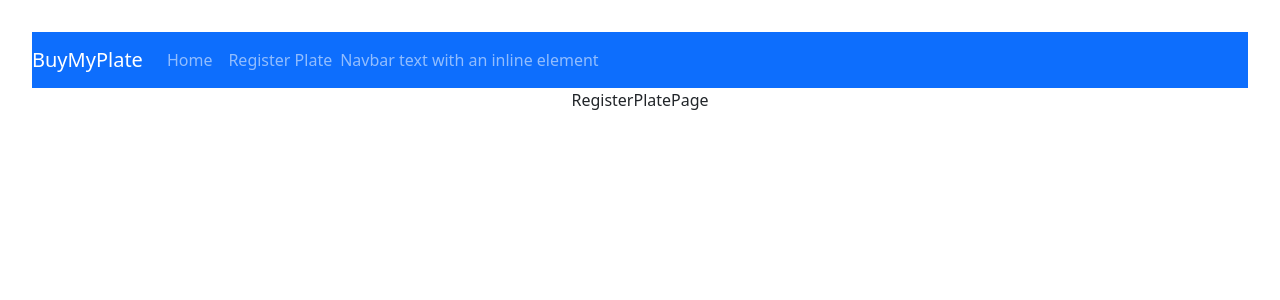
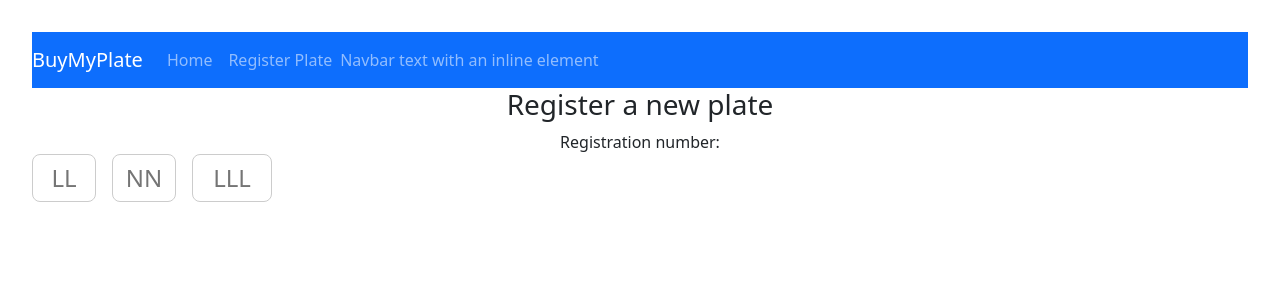
Before and after one commit to pockche123/buymyplate-client, a React (Vite) app: page /register-plate in a window 1280 px wide. Shown: the top 300 px of the page. Built offline with nearby package versions, Linux system fonts and the light colour scheme.

Commit message:
create register input

```diff
--- a/package.json
+++ b/package.json
@@ -14,6 +14,7 @@
     "bootstrap": "^5.3.5",
     "react": "^19.0.0",
     "react-dom": "^19.0.0",
+    "react-otp-input": "^3.1.1",
     "react-router-dom": "^7.5.1"
   },
   "devDependencies": {
--- a/src/App.jsx
+++ b/src/App.jsx
@@ -2,7 +2,7 @@ import './App.css'
 import { Routes, Route } from 'react-router-dom'
 import Home from './pages/home'
 import Navbar from './components/Navbar/Navbar'
-import RegisterPlatePage from './pages/RegisterPlate'
+import RegisterPlatePage from './pages/RegisterPlatePage'
 
 function App() {
 
--- /dev/null
+++ b/src/components/StandardRegPlateInput.jsx
@@ -0,0 +1,83 @@
+import React from 'react'
+import { useRef, useState } from 'react';
+
+
+const StandardRegPlateInput = ({props}) => {
+    const {values, setValues, errors, setErrors} = props
+
+    const refs = [useRef(), useRef(), useRef()];  // Refs for each input box
+
+    // Handle the change for each box
+    const handleChange = (index, e) => {
+      let val = e.target.value.toUpperCase();  // Convert to uppercase
+      val = index === 2 ? val.slice(0, 3) : val.slice(0, 2); // Limit input length for each box
+
+      let isValid = true;
+
+      // Validation logic based on the input box index
+      if (index === 1) {
+        // Second box should only have numbers
+        isValid = /^[0-9]{0,2}$/.test(val);  // Allow up to 2 digits for the second box
+      } else {
+        // First and third boxes should only have letters
+        isValid = /^[A-Z]{0,3}$/.test(val);  // Allow up to 2 letters for first/third box
+      }
+
+      // Update the errors array by copying the previous errors and updating the current index
+      const updatedErrors = [...errors];
+      updatedErrors[index] = !isValid;  // Set error to true if the input is invalid
+
+      // Update the values array
+      const updatedValues = [...values];
+      updatedValues[index] = val;  // Update the value of the current box
+
+      // Set the updated values and errors to state
+      setValues(updatedValues);
+      setErrors(updatedErrors);
+
+      // If the value is filled and it's not the last box, focus the next box
+      if (val.length === (index === 2 ? 3 : 2) && index < refs.length - 1) {
+        refs[index + 1].current?.focus();
+      }
+    };
+
+     // Handle backspace for moving focus to the previous box
+     const handleKeyDown = (index, e) => {
+       if (e.key === 'Backspace' && values[index] === '' && index > 0) {
+         const updated = [...values];
+         updated[index - 1] = '';  // Clear the previous box
+         setValues(updated);
+         refs[index - 1].current?.focus();  // Focus the previous box
+       }
+     };
+
+     const placeholders = ['LL', 'NN', 'LLL'];
+
+     return (
+       <div style={{ display: 'flex', gap: '1rem' }}>
+         {values?.map((val, idx) => (
+           <input
+             key={idx}
+             ref={refs[idx]}
+             value={val}
+             onChange={(e) => handleChange(idx, e)}  // Handle input change
+             onKeyDown={(e) => handleKeyDown(idx, e)}  // Handle key down event
+             style={{
+               width: idx === 2 ? '5rem' : '4rem',  // Adjust width for the last box
+               height: '3rem',
+               textAlign: 'center',
+               fontSize: '1.5rem',
+               textTransform: 'uppercase',
+               border: `1px solid ${errors[idx] ? 'red' : '#ccc'}`,
+               borderRadius: '0.5rem',
+               backgroundColor: errors[idx] ? '#ffcccc' : 'white', // Red background for error
+
+             }}
+             placeholder={placeholders[idx]}
+           />
+         ))}
+       </div>
+     );
+}
+
+export default StandardRegPlateInput
--- a/src/pages/RegisterPlate.jsx
+++ /dev/null
@@ -1,9 +0,0 @@
-import React from 'react'
-
-const RegisterPlatePage = () => {
-  return (
-    <div>RegisterPlatePage</div>
-  )
-}
-
-export default RegisterPlatePage
--- /dev/null
+++ b/src/pages/RegisterPlatePage.jsx
@@ -0,0 +1,27 @@
+import React from 'react'
+import StandardRegPlateInput from '../components/StandardRegPlateInput';
+import { useRef, useState } from 'react';
+
+
+
+
+const RegisterPlatePage = () => {
+    const [values, setValues] = useState(['', '', '']);
+    const [errors, setErrors] = useState([false, false, false]);
+
+    const regplateProps = {values, setValues, errors, setErrors}
+
+
+  return(
+    <form>
+    <h3>Register a new plate</h3>
+    <div className = "form-group">
+    <label className = "inline">Registration number:</label>
+    <StandardRegPlateInput props={regplateProps}/>
+    </div>
+    </form>
+  )
+
+}
+
+export default RegisterPlatePage
```
Also changed, not shown: 1 other file (tests, documents, lock files or other folders).
